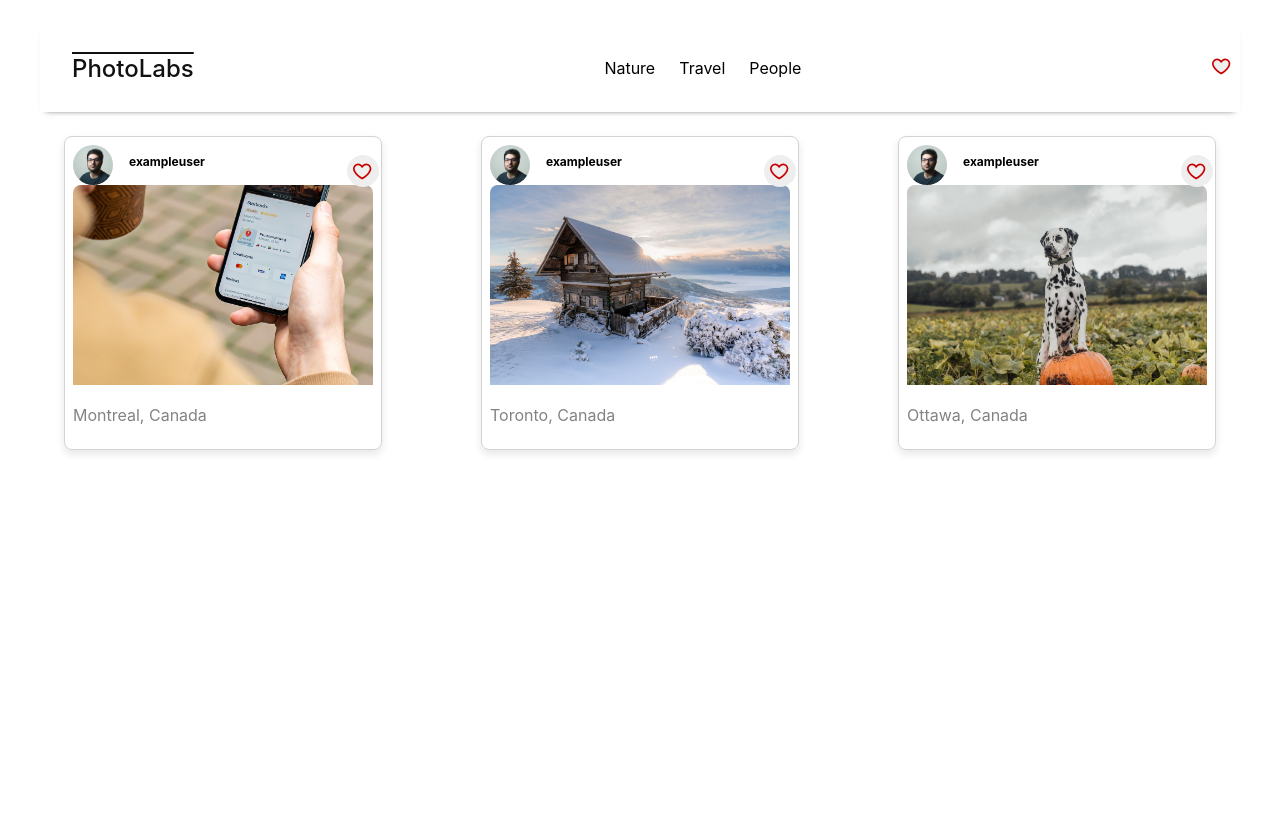
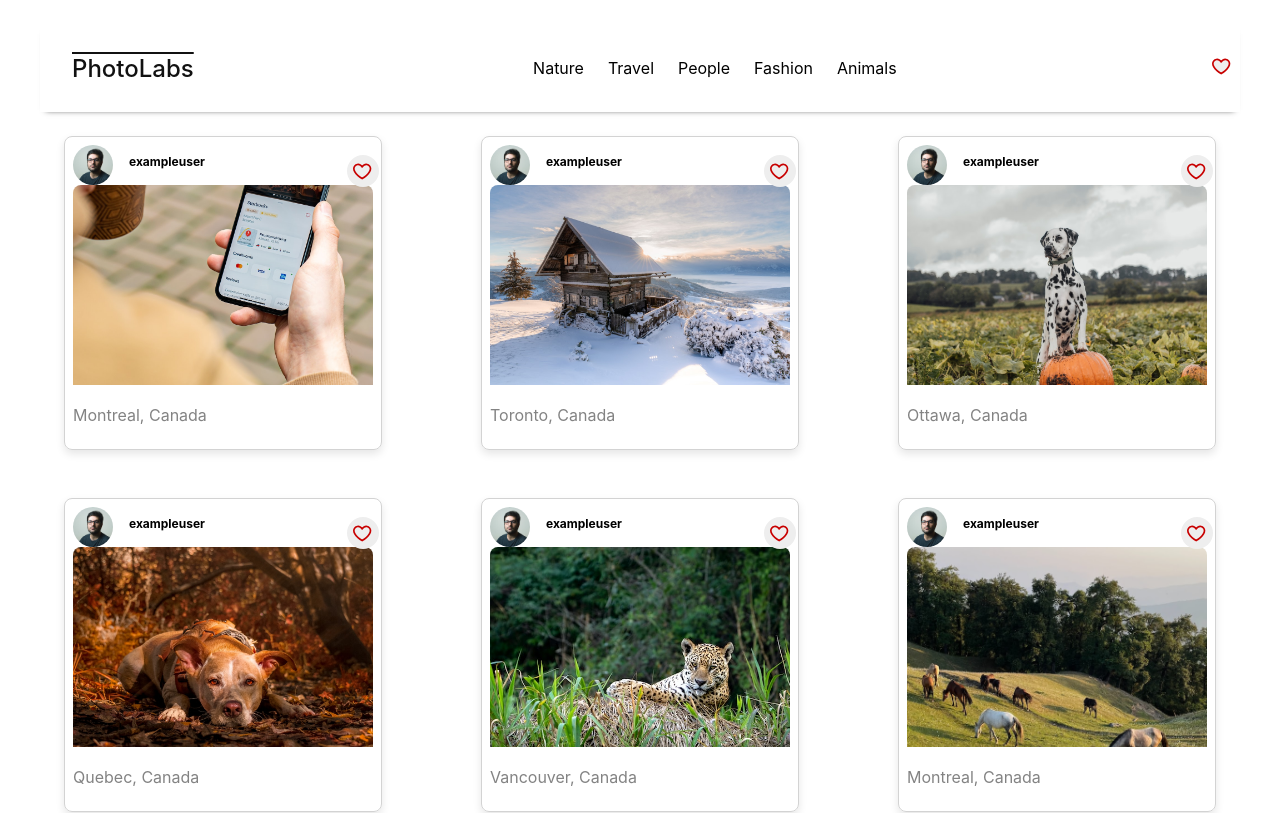
Before and after one commit to Shadmxn/photolabs, a React (Create React App) app in the folder frontend/: page / in a window 1280 px wide. Shown: the top 813 px of the page. Built offline with nearby package versions, Linux system fonts and the light colour scheme; the HTML template or start-up script is replaced by a standard one.

Commit message:
implement time to refractor with mock data which allows the app to display mock data

```diff
--- a/frontend/src/App.jsx
+++ b/frontend/src/App.jsx
@@ -1,10 +1,12 @@
 import React from 'react';
 import HomeRoute from './routes/HomeRoute'; // Ensure correct path
+import photos from './mocks/photos'; // Import the mock photos
+import topics from './mocks/topics'; // Import the mock topics
 import './App.scss'; // Import App styles
 
 const App = () => (
   <div className="App">
-    <HomeRoute />
+    <HomeRoute photos={photos} topics={topics} /> {/* Pass the mock data as props */}
   </div>
 );
 
--- a/frontend/src/components/PhotoList.jsx
+++ b/frontend/src/components/PhotoList.jsx
@@ -2,64 +2,9 @@
 import PhotoListItem from './PhotoListItem';
 import '../styles/PhotoList.scss';
 
-// Sample data used for rendering PhotoListItem components
-const sampleDataForPhotoList = [
-  {
-    id: "1",
-    location: {
-      city: "Montreal",
-      country: "Canada",
-    },
-    urls: {
-      full: `${process.env.PUBLIC_URL}/Image-1-Full.jpeg`,
-      regular: `${process.env.PUBLIC_URL}/Image-1-Regular.jpeg`,
-    },
-    user: {
-      id: "1",
-      username: "exampleuser",
-      name: "Joe Example",
-      profile: `${process.env.PUBLIC_URL}/profile-1.jpg`,
-    },
-  },
-  {
-    id: "2",
-    location: {
-      city: "Toronto",
-      country: "Canada",
-    },
-    urls: {
-      full: `${process.env.PUBLIC_URL}/Image-2-Full.jpeg`,
-      regular: `${process.env.PUBLIC_URL}/Image-2-Regular.jpeg`,
-    },
-    user: {
-      id: "2",
-      username: "exampleuser",
-      name: "Joe Example",
-      profile: `${process.env.PUBLIC_URL}/profile-1.jpg`,
-    },
-  },
-  {
-    id: "3",
-    location: {
-      city: "Ottawa",
-      country: "Canada",
-    },
-    urls: {
-      full: `${process.env.PUBLIC_URL}/Image-3-Full.jpeg`,
-      regular: `${process.env.PUBLIC_URL}/Image-3-Regular.jpeg`,
-    },
-    user: {
-      id: "3",
-      username: "exampleuser",
-      name: "Joe Example",
-      profile: `${process.env.PUBLIC_URL}/profile-1.jpg`,
-    },
-  },
-];
-
-const PhotoList = () => (
+const PhotoList = ({ photos }) => (
   <ul className="photo-list">
-    {sampleDataForPhotoList.map(photo => (
+    {photos.map(photo => (
       <li key={photo.id}>
         <PhotoListItem
           photo={{
--- a/frontend/src/components/TopNavigationBar.jsx
+++ b/frontend/src/components/TopNavigationBar.jsx
@@ -3,14 +3,14 @@
 import TopicList from './TopicList';
 import '../styles/TopNavigationBar.scss';
 
-const TopNavigationBar = () => {
+const TopNavigationBar = ({ topics }) => {
   const isFavPhotoExist = false;
 
   return (
     <div className="top-nav-bar">
       <span className="top-nav-bar__logo">PhotoLabs</span>
       <div style={{ flexGrow: 1, display: 'flex', justifyContent: 'center' }}> {/* Inline styles for centering */}
-        <TopicList />
+        <TopicList topics={topics} /> {/* Pass topics to TopicList */}
       </div>
       <FavBadge isFavPhotoExist={isFavPhotoExist} />
     </div>
--- a/frontend/src/components/TopicList.jsx
+++ b/frontend/src/components/TopicList.jsx
@@ -1,30 +1,12 @@
 import React from 'react';
-import TopicListItem from './TopicListItem'; // Import TopicListItem
+import TopicListItem from './TopicListItem';
 import '../styles/TopicList.scss';
 
-const sampleDataForTopicList = [
-  {
-    id: "1",
-    slug: "topic-1",
-    title: "Nature",
-  },
-  {
-    id: "2",
-    slug: "topic-2",
-    title: "Travel",
-  },
-  {
-    id: "3",
-    slug: "topic-3",
-    title: "People",
-  },
-];
-
-const TopicList = () => {
+const TopicList = ({ topics }) => {
   return (
-    <div className="top-nav-bar__topic-list"> {/* Use the correct class */}
-      {sampleDataForTopicList.map(topic => (
-        <TopicListItem key={topic.id} topic={topic} /> // Pass the topic data
+    <div className="topic-list" style={{ display: 'flex', flexDirection: 'row', justifyContent: 'center' }}> {/* Inline styles to ensure flex behavior */}
+      {topics.map(topic => (
+        <TopicListItem key={topic.id} topic={topic} />
       ))}
     </div>
   );
--- a/frontend/src/routes/HomeRoute.jsx
+++ b/frontend/src/routes/HomeRoute.jsx
@@ -3,11 +3,11 @@
 import PhotoList from '../components/PhotoList'; // Import PhotoList
 import '../styles/HomeRoute.scss'; // Import HomeRoute styles
 
-const HomeRoute = () => {
+const HomeRoute = ({ photos, topics }) => {
   return (
     <div className="home-route">
-      <TopNavigationBar /> {/* Add TopNavigationBar */}
-      <PhotoList /> {/* Add PhotoList */}
+      <TopNavigationBar topics={topics} /> {/* Pass topics to TopNavigationBar */}
+      <PhotoList photos={photos} /> {/* Pass photos to PhotoList */}
     </div>
   );
 };
```
